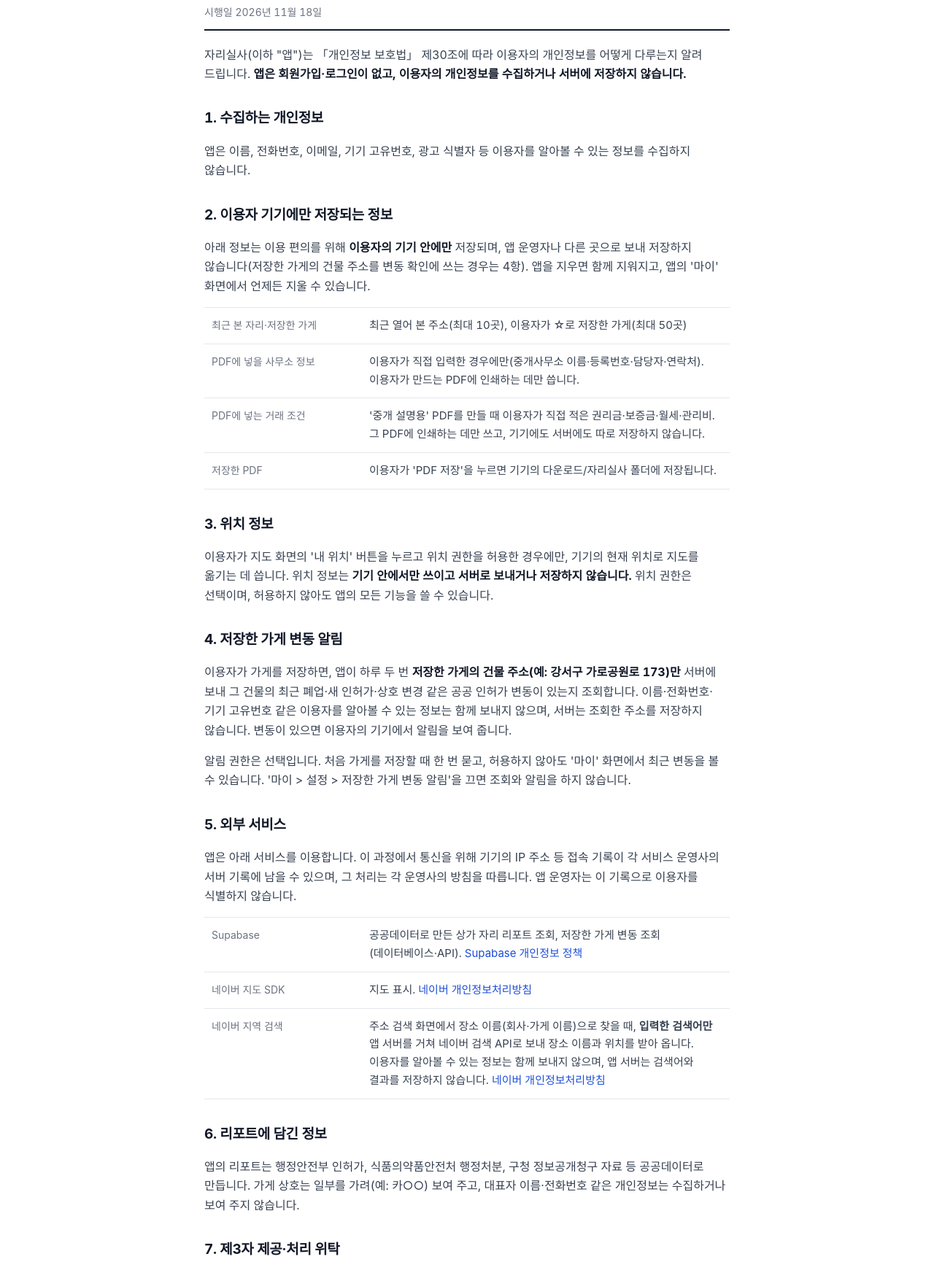
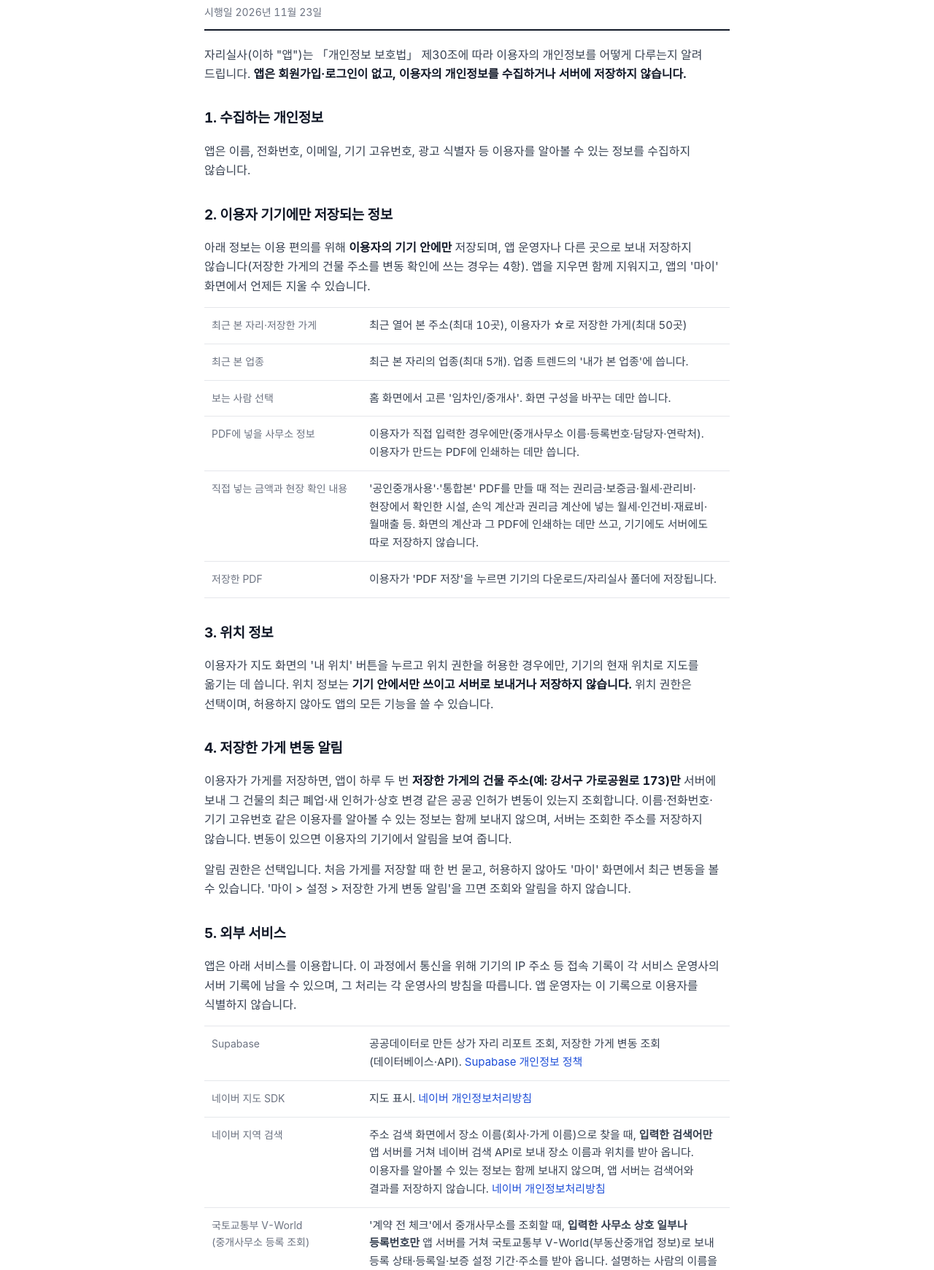
Before and after one commit to Omnyumyum/jarisilsa-site, a plain HTML site: page privacy.html in a window 1280 px wide. Shown: the part 146-1887 px from the top of the page at 73% size. Drawn offline with Linux system fonts and the light colour scheme; a web font is replaced by a local one.

Commit message:
개인정보처리방침: 중개사무소 등록 조회의 국토교통부 V-World 전송(5항), 보는 사람 선택·최근 본 업종(2항) 추가
- 5항: 사무소 상호 일부·등록번호만 V-World로 보내고, 넣은 이름은 앱 서버에서 명단과 맞춰 보기만 한다(저장 안 함)
- 2항: 보는 사람 선택(임차인/중개사)·최근 본 업종은 기기에만, 거래 조건 줄은 손익·권리금 계산 입력까지 넓혀 다시 씀
- 6항: 중개사무소 조회 결과에 사람 이름·자격증번호를 보이지 않는다는 문장
- 시행일 2026-11-23, 개정 이력

Co-Authored-By: Claude Fable 5.2 <noreply@anthropic.com>

```diff
--- a/privacy.html
+++ b/privacy.html
@@ -48,7 +48,7 @@
 <section><div class="wrap doc">
 
 <h1>개인정보처리방침</h1>
-<p class="date">시행일 2026년 11월 18일</p>
+<p class="date">시행일 2026년 11월 23일</p>
 <hr class="h2-rule">
 <p>자리실사(이하 "앱")는 「개인정보 보호법」 제30조에 따라 이용자의 개인정보를 어떻게 다루는지 알려 드립니다. <strong>앱은 회원가입·로그인이 없고, 이용자의 개인정보를 수집하거나 서버에 저장하지 않습니다.</strong></p>
 
@@ -59,8 +59,10 @@
 <p>아래 정보는 이용 편의를 위해 <strong>이용자의 기기 안에만</strong> 저장되며, 앱 운영자나 다른 곳으로 보내 저장하지 않습니다(저장한 가게의 건물 주소를 변동 확인에 쓰는 경우는 4항). 앱을 지우면 함께 지워지고, 앱의 '마이' 화면에서 언제든 지울 수 있습니다.</p>
 <table>
 <tr><th>최근 본 자리·저장한 가게</th><td>최근 열어 본 주소(최대 10곳), 이용자가 ☆로 저장한 가게(최대 50곳)</td></tr>
+<tr><th>최근 본 업종</th><td>최근 본 자리의 업종(최대 5개). 업종 트렌드의 '내가 본 업종'에 씁니다.</td></tr>
+<tr><th>보는 사람 선택</th><td>홈 화면에서 고른 '임차인/중개사'. 화면 구성을 바꾸는 데만 씁니다.</td></tr>
 <tr><th>PDF에 넣을 사무소 정보</th><td>이용자가 직접 입력한 경우에만(중개사무소 이름·등록번호·담당자·연락처). 이용자가 만드는 PDF에 인쇄하는 데만 씁니다.</td></tr>
-<tr><th>PDF에 넣는 거래 조건</th><td>'중개 설명용' PDF를 만들 때 이용자가 직접 적은 권리금·보증금·월세·관리비. 그 PDF에 인쇄하는 데만 쓰고, 기기에도 서버에도 따로 저장하지 않습니다.</td></tr>
+<tr><th>직접 넣는 금액과 현장 확인 내용</th><td>'공인중개사용'·'통합본' PDF를 만들 때 적는 권리금·보증금·월세·관리비·현장에서 확인한 시설, 손익 계산과 권리금 계산에 넣는 월세·인건비·재료비·월매출 등. 화면의 계산과 그 PDF에 인쇄하는 데만 쓰고, 기기에도 서버에도 따로 저장하지 않습니다.</td></tr>
 <tr><th>저장한 PDF</th><td>이용자가 'PDF 저장'을 누르면 기기의 다운로드/자리실사 폴더에 저장됩니다.</td></tr>
 </table>
 
@@ -77,10 +79,11 @@
 <tr><th>Supabase</th><td>공공데이터로 만든 상가 자리 리포트 조회, 저장한 가게 변동 조회(데이터베이스·API). <a href="https://supabase.com/privacy">Supabase 개인정보 정책</a></td></tr>
 <tr><th>네이버 지도 SDK</th><td>지도 표시. <a href="https://privacy.naver.com/">네이버 개인정보처리방침</a></td></tr>
 <tr><th>네이버 지역 검색</th><td>주소 검색 화면에서 장소 이름(회사·가게 이름)으로 찾을 때, <strong>입력한 검색어만</strong> 앱 서버를 거쳐 네이버 검색 API로 보내 장소 이름과 위치를 받아 옵니다. 이용자를 알아볼 수 있는 정보는 함께 보내지 않으며, 앱 서버는 검색어와 결과를 저장하지 않습니다. <a href="https://privacy.naver.com/">네이버 개인정보처리방침</a></td></tr>
+<tr><th>국토교통부 V-World<br>(중개사무소 등록 조회)</th><td>'계약 전 체크'에서 중개사무소를 조회할 때, <strong>입력한 사무소 상호 일부나 등록번호만</strong> 앱 서버를 거쳐 국토교통부 V-World(부동산중개업 정보)로 보내 등록 상태·등록일·보증 설정 기간·주소를 받아 옵니다. 설명하는 사람의 이름을 넣으면 앱 서버가 그 사무소의 등록 명단과 맞춰 보고 '대표·공인중개사 / 중개보조원 / 명단에 없음'만 알려 줍니다. 입력한 이름은 국토교통부로 보내지 않으며, 명단에 있는 다른 사람의 이름·자격증번호는 앱에 보여 주지 않습니다. 이용자를 알아볼 수 있는 정보는 함께 보내지 않고, 앱 서버는 검색어·이름·결과를 저장하지 않습니다. <a href="https://www.vworld.kr/v4po_prcint_a002.do">V-World 개인정보처리방침</a></td></tr>
 </table>
 
 <h2>6. 리포트에 담긴 정보</h2>
-<p>앱의 리포트는 행정안전부 인허가, 식품의약품안전처 행정처분, 구청 정보공개청구 자료 등 공공데이터로 만듭니다. 가게 상호는 일부를 가려(예: 카○○) 보여 주고, 대표자 이름·전화번호 같은 개인정보는 수집하거나 보여 주지 않습니다.</p>
+<p>앱의 리포트는 행정안전부 인허가, 식품의약품안전처 행정처분, 구청 정보공개청구 자료 등 공공데이터로 만듭니다. 가게 상호는 일부를 가려(예: 카○○) 보여 주고, 대표자 이름·전화번호 같은 개인정보는 수집하거나 보여 주지 않습니다. 중개사무소 조회 결과에는 사무소 상호·등록 상태·주소 같은 공개 등록 정보만 보여 주고, 소속 공인중개사·중개보조원의 이름과 자격증번호는 보여 주지 않습니다.</p>
 
 <h2>7. 제3자 제공·처리 위탁</h2>
 <p>수집하는 개인정보가 없으므로 제3자에게 제공하거나 처리를 위탁하지 않습니다.</p>
@@ -95,7 +98,7 @@
 
 <h2>10. 방침의 변경</h2>
 <p>이 방침이 바뀌면 시행 7일 전부터 이 페이지에 알립니다.</p>
-<p>개정 이력: 2026년 11월 10일 제정 · 2026년 11월 12일 '저장한 가게 변동 알림'(4항) 추가 · 2026년 11월 18일 '네이버 지역 검색'(5항), 'PDF에 넣을 사무소 정보·거래 조건'(2항) 추가(모두 앱 출시 전 개정)</p>
+<p>개정 이력: 2026년 11월 10일 제정 · 2026년 11월 12일 '저장한 가게 변동 알림'(4항) 추가 · 2026년 11월 18일 '네이버 지역 검색'(5항), 'PDF에 넣을 사무소 정보·거래 조건'(2항) 추가 · 2026년 11월 23일 '국토교통부 V-World 중개사무소 등록 조회'(5항), '보는 사람 선택·최근 본 업종'(2항) 추가(모두 앱 출시 전 개정)</p>
 </div></section>
 <footer><div class="wrap">공공데이터와 정보공개청구 자료로 만든 참고 통계입니다. 중개대상물 확인·설명 자료를 대신하지 않습니다.<br><a href="privacy.html">개인정보처리방침</a> · <a href="terms.html">이용약관</a> · 문의 <a href="mailto:project.mmdd@gmail.com">project.mmdd@gmail.com</a></div></footer>
 </body>
```
